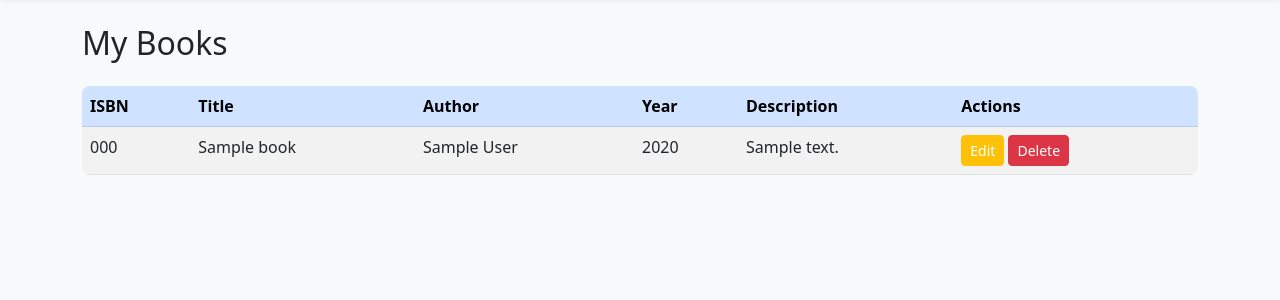
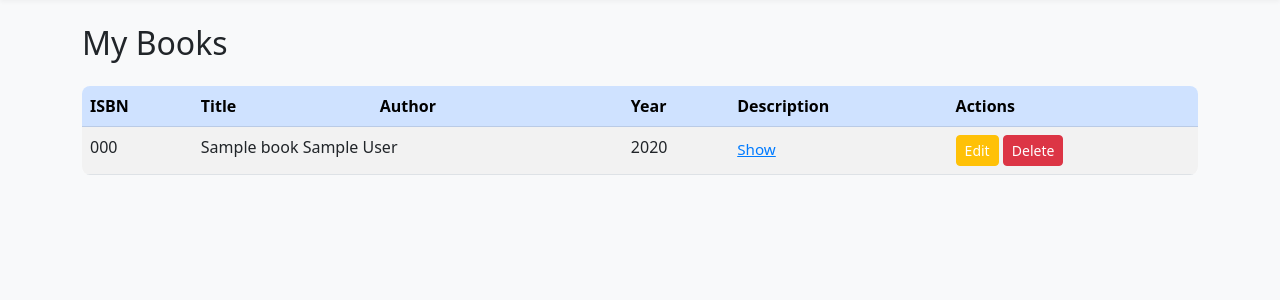
Before and after one commit to OmGoyal27/PageTrack, a Flask app: template templates/index.html in a window 1280 px wide. Shown: the part 56-356 px from the top of the page. Run offline with Flask 3, Linux system fonts and the light colour scheme; the template is opened without the code that fills it: most values are stand-ins (such as "Sample title", 1, 10 or a date in 2020).

Commit message:
Enhance book display with collapsible description and improved title styling

```diff
--- a/static/style.css
+++ b/static/style.css
@@ -8,6 +8,34 @@ body {
     background: #fff;
     border-radius: 8px;
     overflow: hidden;
+    table-layout: auto;
+}
+
+.book-title {
+    font-weight: 500;
+    white-space: nowrap;
+    text-overflow: ellipsis;
+    overflow: visible;
+}
+
+.desc-collapsible {
+    max-width: 600px;
+    word-break: break-word;
+}
+.desc-toggle {
+    font-size: 0.95em;
+    color: #007bff;
+    background: none;
+    border: none;
+    cursor: pointer;
+    text-decoration: underline;
+}
+.desc-content {
+    margin-top: 0.5em;
+    background: #f8f9fa;
+    padding: 0.5em;
+    border-radius: 4px;
+    box-shadow: 0 1px 2px rgba(0,0,0,0.03);
 }
 .btn-primary, .navbar-primary {
     background: linear-gradient(90deg, #007bff 60%, #00c6ff 100%);
--- a/templates/index.html
+++ b/templates/index.html
@@ -5,7 +5,7 @@
     <thead class="table-primary">
         <tr>
             <th>ISBN</th>
-            <th>Title</th>
+            <th style="white-space:nowrap;">Title</th>
             <th>Author</th>
             <th>Year</th>
             <th>Description</th>
@@ -16,10 +16,17 @@
         {% for book in books %}
         <tr>
             <td>{{ book.isbn }}</td>
-            <td>{{ book.title }}</td>
-            <td>{{ book.author }}</td>
+            <td colspan="2" class="book-title-author">
+                <span class="book-title">{{ book.title }}</span>
+                <span class="book-author">{{ book.author }}</span>
+            </td>
             <td>{{ book.year }}</td>
-            <td>{{ book.description }}</td>
+            <td>
+                <div class="desc-collapsible">
+                    <button class="btn btn-link p-0 desc-toggle" type="button" onclick="toggleDesc(this)">Show</button>
+                    <div class="desc-content" style="display:none; white-space:pre-line;">{{ book.description }}</div>
+                </div>
+            </td>
             <td>
                 <a href="/edit/{{ book.id }}" class="btn btn-sm btn-warning">Edit</a>
                 <form action="/delete/{{ book.id }}" method="post" style="display:inline;">
@@ -33,4 +40,16 @@
 {% if not books %}
 <p class="text-muted">No books found. <a href="/add">Add your first book</a>.</p>
 {% endif %}
+<script>
+function toggleDesc(btn) {
+    const content = btn.parentElement.querySelector('.desc-content');
+    if (content.style.display === 'none') {
+        content.style.display = 'block';
+        btn.textContent = 'Hide';
+    } else {
+        content.style.display = 'none';
+        btn.textContent = 'Show';
+    }
+}
+</script>
 {% endblock %}
```
